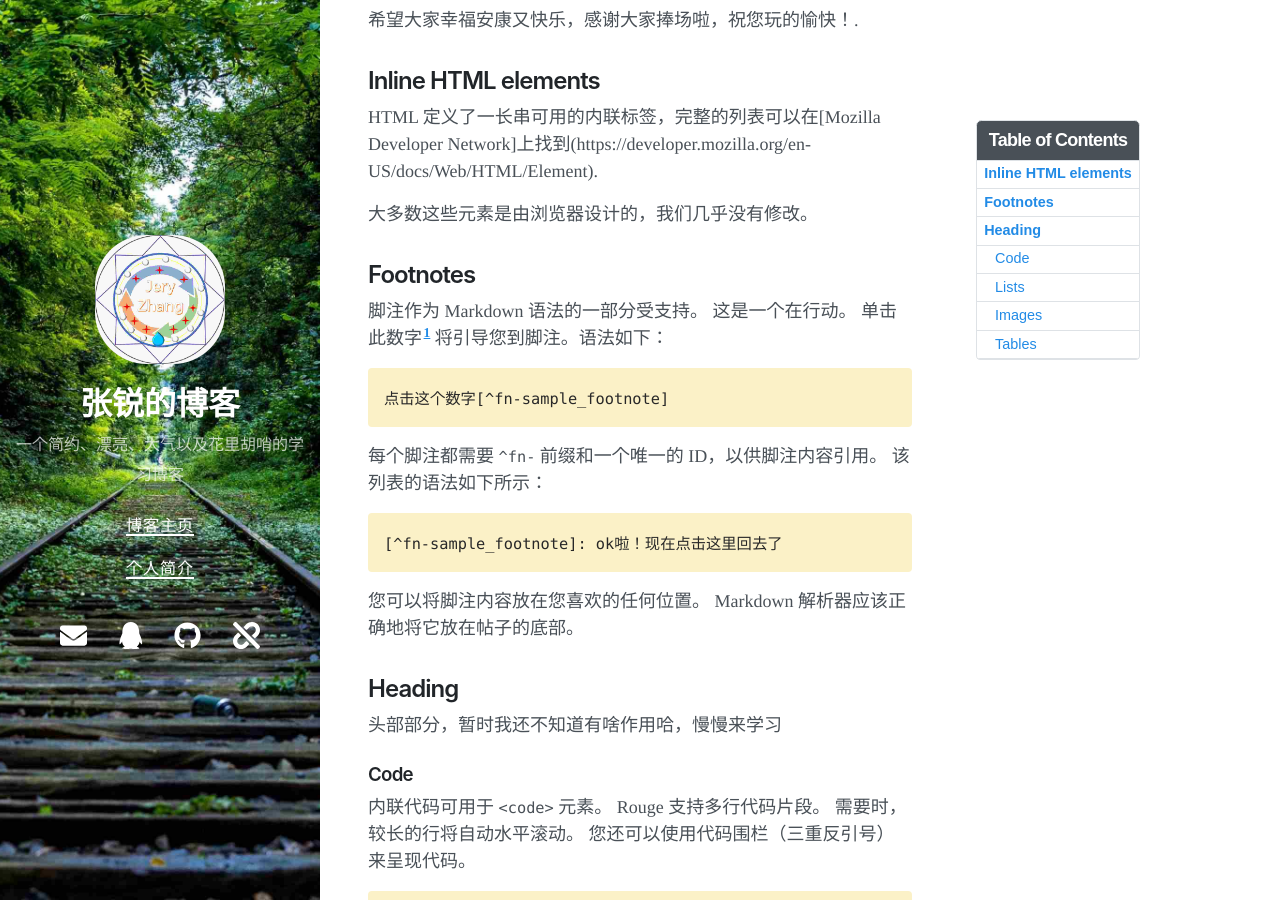
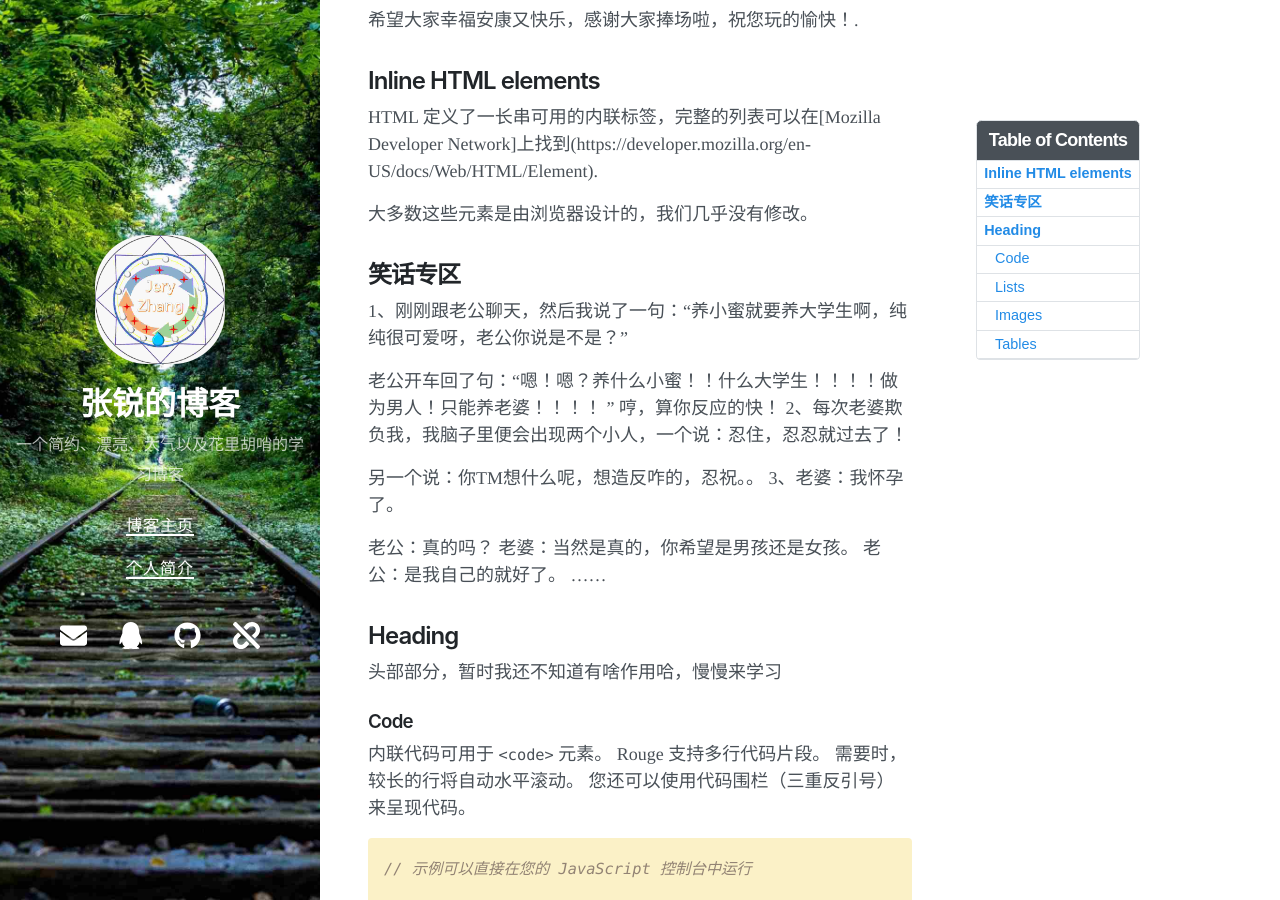
Before and after one commit to xianyu2hao/Personal-blog.github.io, a Jekyll site: the page built from _posts/2020-09-29-welcome-to-not-pure-poole.md, in a window 1280 px wide and 900 px high, scrolled down 665 px. Built offline with Jekyll 4.4.1, drawn with Linux system fonts in a browser that asks for light colours; nearby versions of some CDN libraries.

Commit message:
Update 2020-09-29-welcome-to-not-pure-poole.md

```diff
--- a/_posts/2020-09-29-welcome-to-not-pure-poole.md
+++ b/_posts/2020-09-29-welcome-to-not-pure-poole.md
@@ -37,21 +37,21 @@ HTML 定义了一长串可用的内联标签，完整的列表可以在[Mozilla
 
 大多数这些元素是由浏览器设计的，我们几乎没有修改。
 
-## Footnotes
+## 笑话专区
 
-脚注作为 Markdown 语法的一部分受支持。 这是一个在行动。 单击此数字[^fn-sample_footnote] 将引导您到脚注。语法如下：
+1、刚刚跟老公聊天，然后我说了一句：“养小蜜就要养大学生啊，纯纯很可爱呀，老公你说是不是？”
 
-{% highlight text %}
-点击这个数字[^fn-sample_footnote]
-{% endhighlight %}
+老公开车回了句：“嗯！嗯？养什么小蜜！！什么大学生！！！！做为男人！只能养老婆！！！！ ”
+哼，算你反应的快！
+2、每次老婆欺负我，我脑子里便会出现两个小人，一个说：忍住，忍忍就过去了！
 
-每个脚注都需要 `^fn-` 前缀和一个唯一的 ID，以供脚注内容引用。 该列表的语法如下所示：
+另一个说：你TM想什么呢，想造反咋的，忍祝。。
+3、老婆：我怀孕了。
 
-{% highlight text %}
-[^fn-sample_footnote]: ok啦！现在点击这里回去了
-{% endhighlight %}
-
-您可以将脚注内容放在您喜欢的任何位置。 Markdown 解析器应该正确地将它放在帖子的底部。
+老公：真的吗？
+老婆：当然是真的，你希望是男孩还是女孩。
+老公：是我自己的就好了。
+......
 ## Heading
 
 头部部分，暂时我还不知道有啥作用哈，慢慢来学习
```
